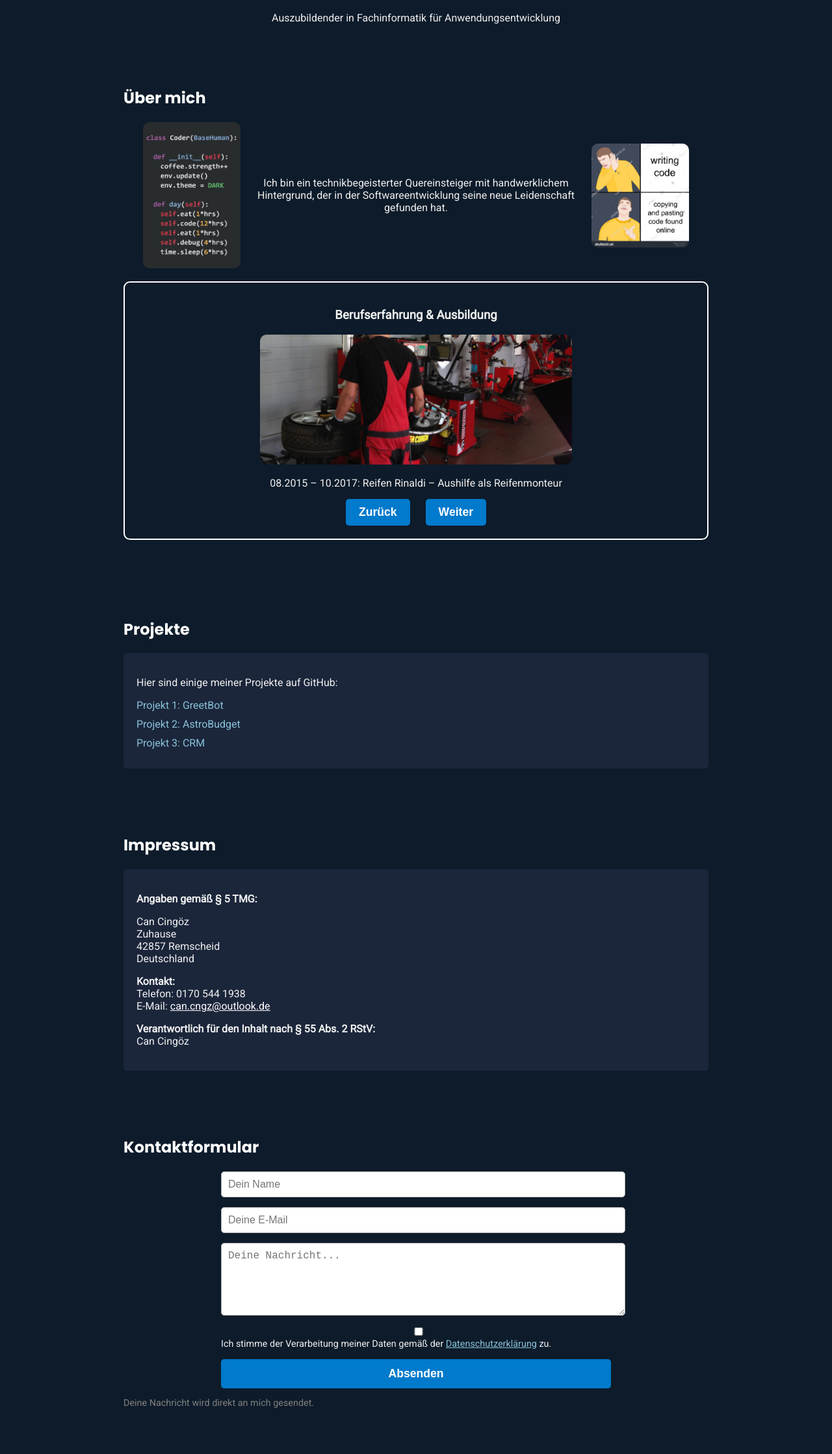
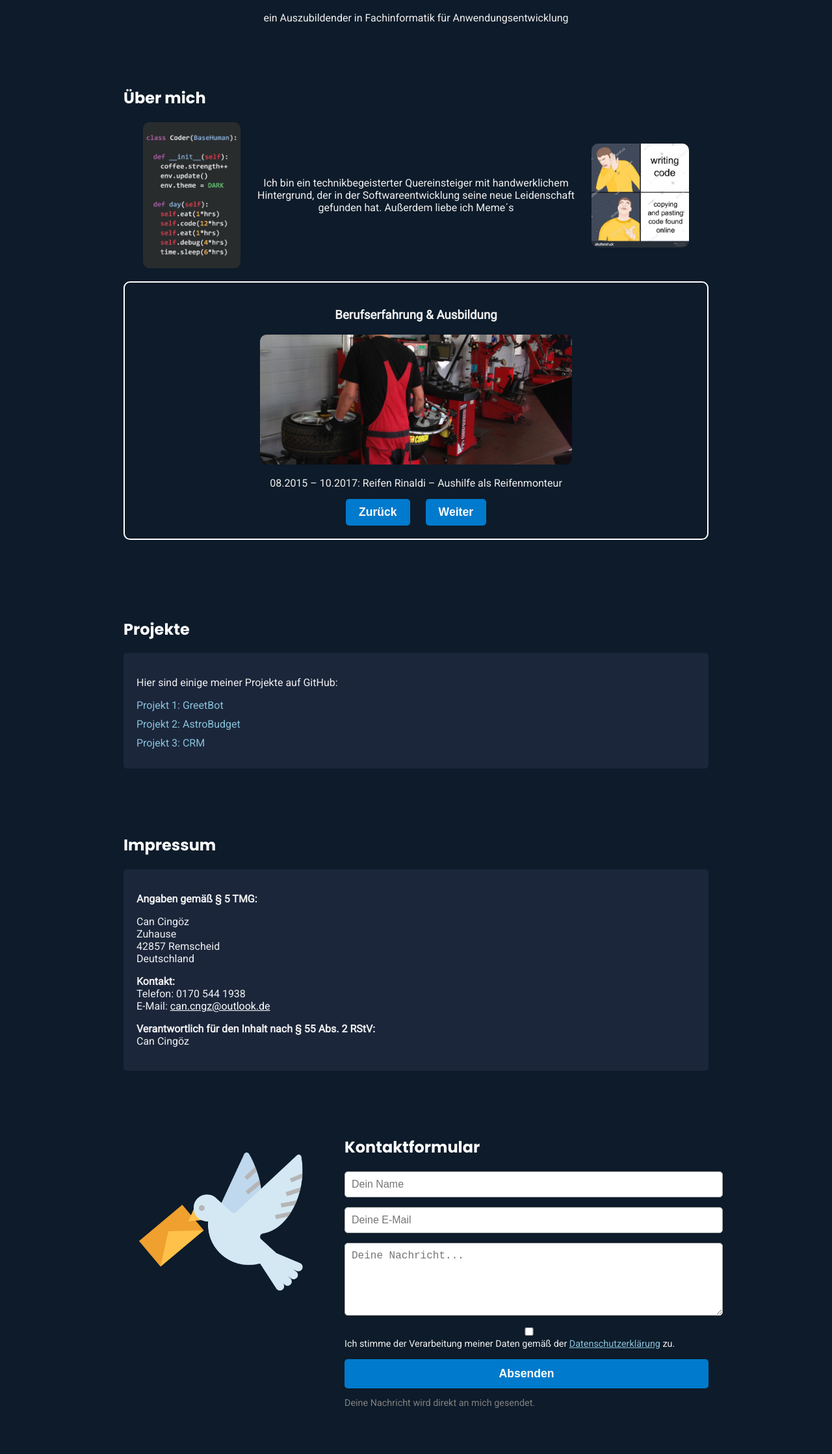
Before and after one commit to CandixFit/my-portfolio, a plain HTML site: page index.html in a window 1280 px wide. Shown: the part 322-2560 px from the top of the page at 65% size. Drawn offline with Linux system fonts and the light colour scheme.

```diff
--- a/index.html
+++ b/index.html
@@ -237,14 +237,14 @@
   <header class="home" id="home">
     <img src="img/Unbenannt.png" alt="Profilbild Can" />
     <h1>Hallo, ich bin Can</h1>
-    <p>Auszubildender in Fachinformatik für Anwendungsentwicklung</p>
+    <p>ein Auszubildender in Fachinformatik für Anwendungsentwicklung</p>
   </header>
 
   <div class="container fade-in" id="about">
     <h2>Über mich</h2>
     <div class="about-flex">
       <img src="img/left-photo.jpg" alt="Linkes Bild" />
-      <p>Ich bin ein technikbegeisterter Quereinsteiger mit handwerklichem Hintergrund, der in der Softwareentwicklung seine neue Leidenschaft gefunden hat.</p>
+      <p>Ich bin ein technikbegeisterter Quereinsteiger mit handwerklichem Hintergrund, der in der Softwareentwicklung seine neue Leidenschaft gefunden hat. Außerdem liebe ich Meme´s</p>
       <img src="img/right-photo.jpg" alt="Rechtes Bild" />
     </div>
 
@@ -278,7 +278,10 @@
       <p><strong>Verantwortlich für den Inhalt nach § 55 Abs. 2 RStV:</strong><br>Can Cingöz</p>
     </div>
   </div>
-  <div class="container fade-in" id="kontakt">
+  <div class="container fade-in" id="kontakt" style="display: flex; gap: 40px; flex-wrap: wrap; align-items: flex-start;">
+  <img src="img/kontaktbild.jpg" alt="Kontaktillustration" style="max-width: 300px; border-radius: 10px;" />
+
+  <div style="flex: 1;">
     <h2>Kontaktformular</h2>
     <form action="https://formspree.io/f/xwpoqlqk" method="POST">
       <input type="text" name="name" placeholder="Dein Name" required />
@@ -290,12 +293,12 @@
         Ich stimme der Verarbeitung meiner Daten gemäß der <a href="datenschutz.html" style="color: var(--accent);" target="_blank">Datenschutzerklärung</a> zu.
       </label>
 
-
-  <button type="submit">Absenden</button>
-</form>
-
+      <button type="submit">Absenden</button>
+    </form>
     <p style="font-size: 0.9rem; color: gray;">Deine Nachricht wird direkt an mich gesendet.</p>
   </div>
+</div>
+
 
 
   <footer>
```
Also changed, not shown: img/kontaktbild.jpg (added).
